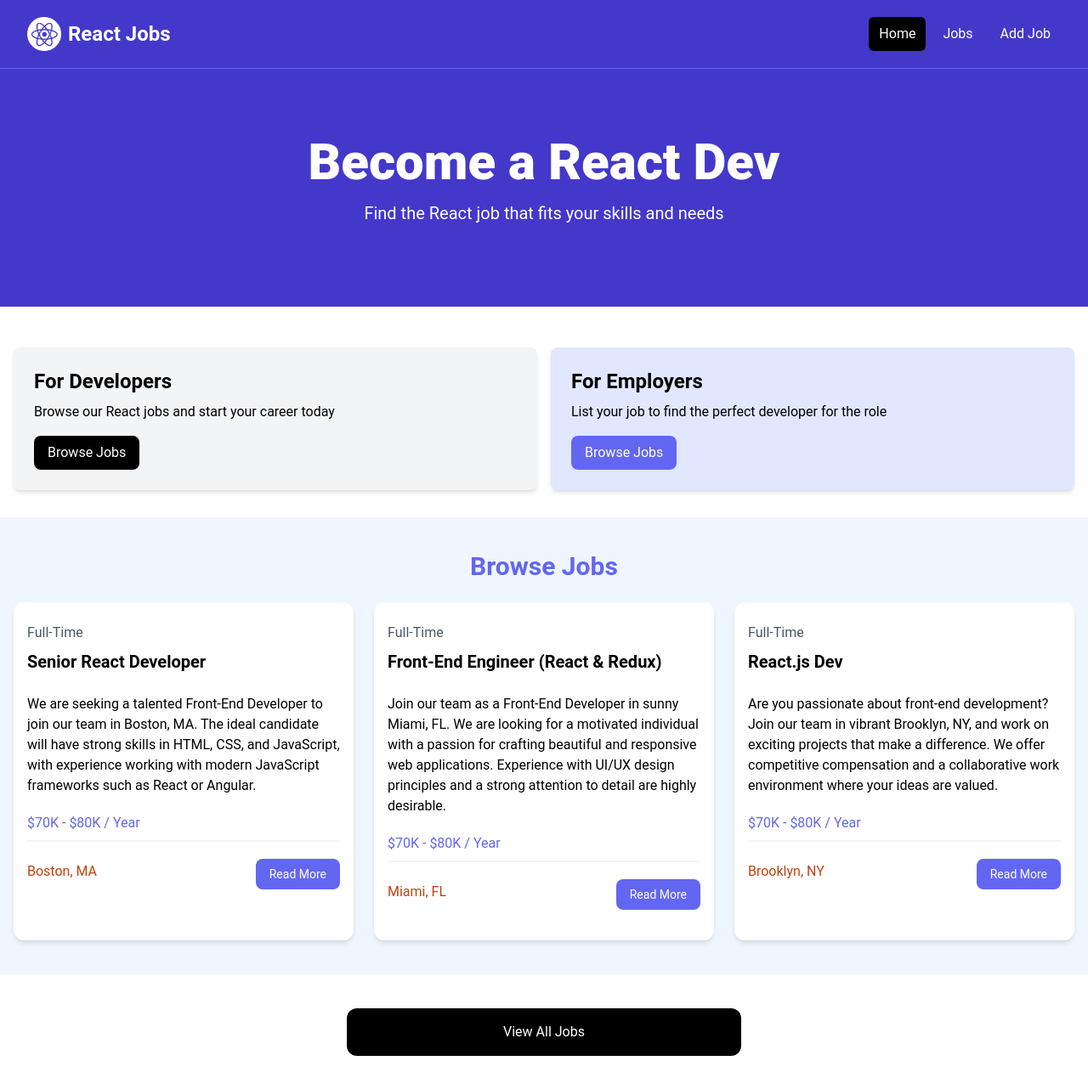
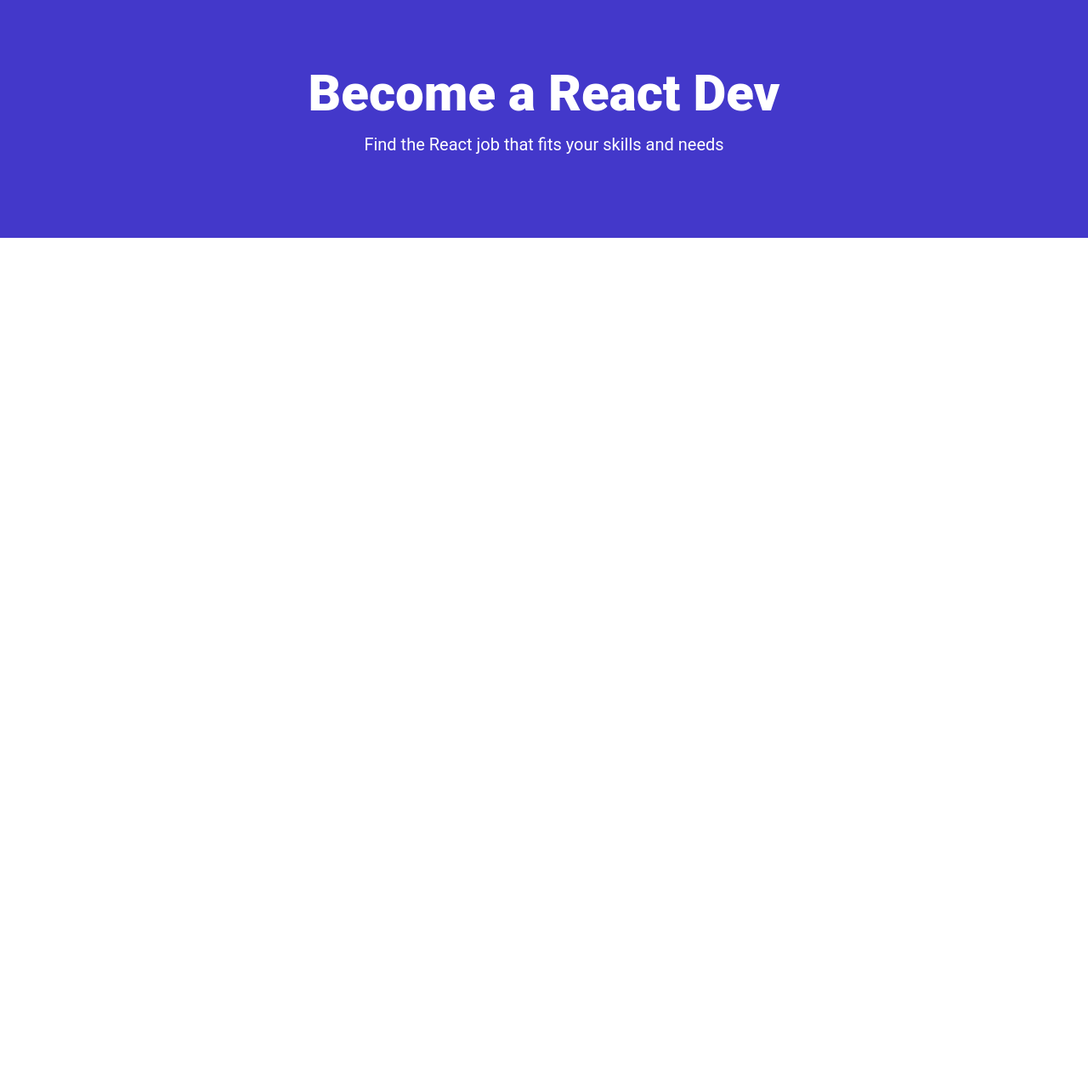
Before and after one commit to Udayanga1/react-practice, a React (Vite) app in the folder react-crash-course/: page / in a window 1280 px wide. Shown: the whole page at 85% size. After the commit the page ends 800 px from the top, so only its background shows below. Built offline with nearby package versions, Linux system fonts and the light colour scheme.

Commit message:
react-crash-course: react router setup and router provider

```diff
--- a/react-crash-course/package.json
+++ b/react-crash-course/package.json
@@ -11,7 +11,9 @@
   },
   "dependencies": {
     "react": "^18.2.0",
-    "react-dom": "^18.2.0"
+    "react-dom": "^18.2.0",
+    "react-icons": "^5.0.1",
+    "react-router-dom": "^6.22.3"
   },
   "devDependencies": {
     "@types/react": "^18.2.66",
--- a/react-crash-course/src/App.jsx
+++ b/react-crash-course/src/App.jsx
@@ -1,21 +1,17 @@
-import Navbar from "./components/Navbar"
-import Hero from "./components/Hero"
-import HomeCards from "./components/HomeCards"
-import JobListings from "./components/JobListings"
-import ViewAllJobs from "./components/ViewAllJobs"
+import {
+	Route,
+	createBrowserRouter,
+	createRoutesFromElements,
+	RouterProvider,
+} from "react-router-dom"
+
+import HomePage from "./pages/HomePage"
+
+const router = createBrowserRouter(
+	createRoutesFromElements(<Route index element={<HomePage />} />)
+)
 
 const App = () => {
-	return (
-		<>
-			<Navbar />
-			<Hero
-				title='Become a React Dev'
-				subtitle='Find the React job that fits your skills and needs'
-			/>
-			<HomeCards />
-			<JobListings />
-			<ViewAllJobs />
-		</>
-	)
+	return <RouterProvider router={router} />
 }
 export default App
--- a/react-crash-course/src/components/Hero.jsx
+++ b/react-crash-course/src/components/Hero.jsx
@@ -1,4 +1,7 @@
-const Hero = ({ title, subtitle }) => {
+const Hero = ({
+	title = "Become a React Dev",
+	subtitle = "Find the React job that fits your skills and needs",
+}) => {
 	return (
 		<section className='bg-indigo-700 py-20 mb-4'>
 			<div className='max-w-7xl mx-auto px-4 sm:px-6 lg:px-8 flex flex-col items-center'>
--- a/react-crash-course/src/components/JobListing.jsx
+++ b/react-crash-course/src/components/JobListing.jsx
@@ -1,4 +1,15 @@
+import { useState } from "react"
+import { FaMapMarker } from "react-icons/fa"
+
 const JobListing = ({ job }) => {
+	const [showFullDescription, setShowFullDescription] = useState(false)
+
+	let description = job.description
+
+	if (!showFullDescription) {
+		description = description.substring(0, 90) + "..."
+	}
+
 	return (
 		<div className='bg-white rounded-xl shadow-md relative'>
 			<div className='p-4'>
@@ -7,7 +18,13 @@ const JobListing = ({ job }) => {
 					<h3 className='text-xl font-bold'>{job.title}</h3>
 				</div>
 
-				<div className='mb-5'>{job.description}</div>
+				<div className='mb-5'>{description}</div>
+				<button
+					onClick={() => setShowFullDescription((prevState) => !prevState)}
+					className='text-indigo-500 mb-2'
+				>
+					{showFullDescription ? "Less" : "More"}
+				</button>
 
 				<h3 className='text-indigo-500 mb-2'>{job.salary} / Year</h3>
 
@@ -15,7 +32,7 @@ const JobListing = ({ job }) => {
 
 				<div className='flex flex-col lg:flex-row justify-between mb-4'>
 					<div className='text-orange-700 mb-3'>
-						<i className='fa-solid fa-location-dot text-lg'></i>
+						<FaMapMarker className='inline-block mr-2' />
 						{job.location}
 					</div>
 					<a
--- /dev/null
+++ b/react-crash-course/src/pages/HomePage.jsx
@@ -0,0 +1,10 @@
+import Hero from "../components/Hero"
+
+const HomePage = () => {
+	return (
+		<>
+			<Hero />
+		</>
+	)
+}
+export default HomePage
```
Also changed, not shown: 1 other file (tests, documents, lock files or other folders).
